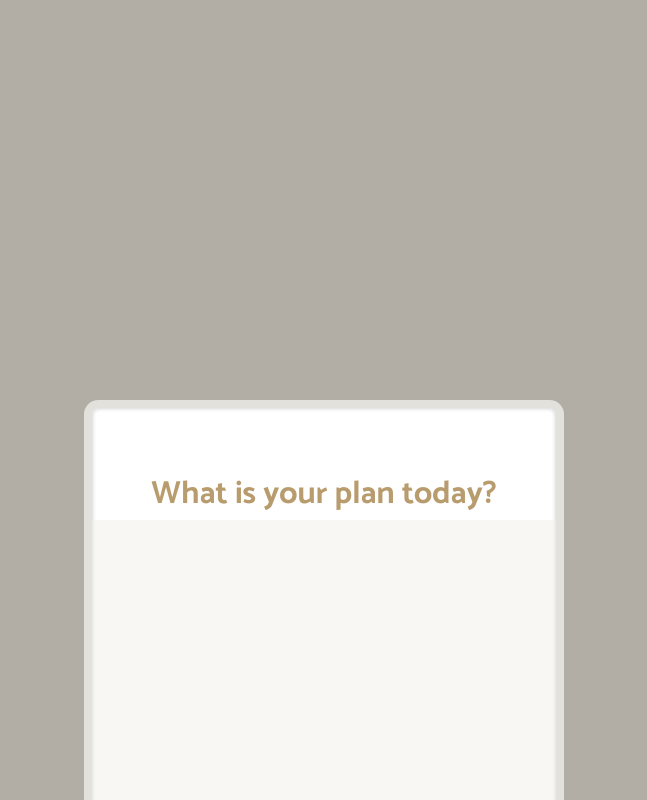
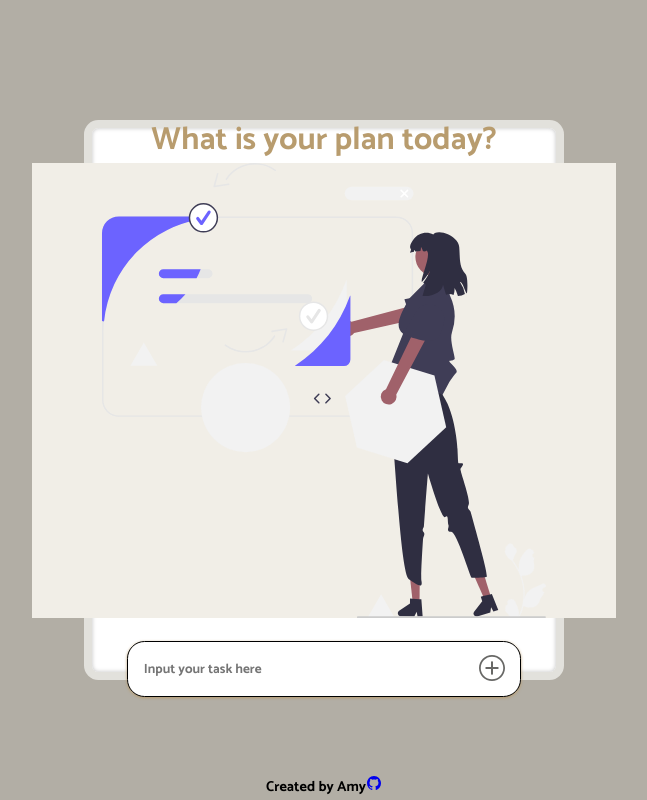
Before and after one commit to amyrasl/my-todolist, a React (Create React App) app: page / in a window 1280 px wide. Shown: the top 800 px of the page, without its empty margins (316-963 px from the left). Built offline with nearby package versions, Linux system fonts and the light colour scheme.

Commit message:
2ND COMMITTT
Functions work

```diff
--- a/package.json
+++ b/package.json
@@ -8,7 +8,9 @@
     "@testing-library/user-event": "^13.5.0",
     "react": "^18.2.0",
     "react-dom": "^18.2.0",
+    "react-icons": "^4.12.0",
     "react-scripts": "5.0.1",
+    "uuid": "^9.0.1",
     "web-vitals": "^2.1.4"
   },
   "scripts": {
--- a/src/App.css
+++ b/src/App.css
@@ -1,47 +1,112 @@
 .App {
-  text-align: center;
-}
-
-h1 {
-  color: #b89c6e;
-  font-size: 2rem;
-  margin-top: 60px;
+  /* text-align: center; */
+  align-content: center;
 }
 
 .todowrapper {
-  margin-top: 5rem;
   width: 30rem;
   height: 35rem;
   border-radius: 0.9rem;
   border: 8px solid #e2e1dc;
   background: #fff;
   box-shadow: 0px 0px 4px 0px rgba(0, 0, 0, 0.25) inset;
+  display: flex;
+  flex-direction: column;
+  justify-content: center;
+  align-items: center;
+}
+
+h1 {
+  color: #b89c6e;
+  font-size: 2rem;
+  height: 15%;
+  align-self: center;
+  padding-top: 2rem;
+}
+
+.imageclass {
+  background-color: #f1eee7;
+}
+
+.todo-container {
+  width: 100%;
+  height: 75%;
+  background-color: #f1eee7ba;
+  /* display: flex; */
+  /* flex-direction: column; */
+  /* align-items: center; */
+  overflow-y: auto;
+}
+
+.todo-row {
+  /* width: 100%; */
+  /* background-color: red; */
+  border-bottom: 2px solid #cfcfcf;
+  display: flex;
+  justify-content: center;
+  align-items: center;
+  gap: 0.5rem;
+  padding: 0.5rem;
+  margin-top: 1.2rem;
+}
+
+.todo-content {
+  width: 70%;
 }
 
 .todoform {
-  padding: 0.75rem;
+  margin: 5%;
+  min-width: 85%;
+  height: 10%;
+  position: relative;
 }
 
 .todo-input {
   outline: none;
   padding: 1rem;
-  width: 90%;
-  height: 3rem;
+  width: 100%;
+  /* display: block; */
+  height: 3.5rem;
   flex-shrink: 0;
-  border-radius: 1.1875rem;
-  border: 1px solid #000;
-  background: #fff;
+  border-radius: 1.1rem;
+  border: 1px solid black;
+  box-shadow: 0 1px 3px 0px #b89c6e;
+  align-self: center;
 }
 
-.todo-input:hover {
-  background-color: rgba(255, 255, 255, 0.45);
-  box-shadow: 0px 4px 20px 0px rgba(0, 0, 0, 0.05);
+input[type="checkbox"] {
+  position: absolute;
+  opacity: 0;
+  cursor: pointer;
 }
 
-.todo-container {
+button {
+  position: absolute;
+  top: 0;
+  right: 0;
+  width: 15%;
+  height: 100%;
+  cursor: pointer;
+  border: none;
+  background: none;
+}
+
+.button-with-icon {
+  display: flex;
+  align-items: center;
+  justify-content: center;
+}
+
+footer {
+  display: flex;
+  justify-content: center;
+  align-items: center;
+  position: absolute;
+  bottom: 0;
+  left: 0;
   width: 100%;
-  height: 20rem;
-  background-color: #f1eee775;
-  /* background-color: red; */
-  /* opacity: 0.46; */
 }
+
+footer > p {
+  font-size: 0.9rem;
+}
--- a/src/App.js
+++ b/src/App.js
@@ -1,10 +1,12 @@
 import "./App.css";
+import { Footer } from "./Components/Footer";
 import { TodoWrapper } from "./Components/TodoWrapper";
 
 function App() {
   return (
     <div className="App">
       <TodoWrapper />
+      <Footer />
     </div>
   );
 }
--- /dev/null
+++ b/src/Components/Footer.js
@@ -0,0 +1,13 @@
+import React from "react";
+import { IoLogoGithub } from "react-icons/io";
+
+export const Footer = () => {
+  return (
+    <footer>
+      <p>Created by Amy</p>
+      <a href="https://github.com/amyrasl" target="blank">
+        <IoLogoGithub />
+      </a>
+    </footer>
+  );
+};
--- a/src/Components/Todo.js
+++ b/src/Components/Todo.js
@@ -1,9 +1,19 @@
 import React from "react";
+import { IoCloseCircleOutline } from "react-icons/io5";
+import { IoSquareOutline } from "react-icons/io5";
+import { IoCheckboxOutline } from "react-icons/io5";
 
-export const Todo = () => {
+export const Todo = ({ task, completedTodo, removeTodo }) => {
   return (
-    <div className="todo-container">
-      <div className="todo"></div>
+    <div className="todo-row">
+      {task.completed ? (
+        <IoCheckboxOutline onClick={() => completedTodo(task.id)} />
+      ) : (
+        <IoSquareOutline onClick={() => completedTodo(task.id)} />
+      )}
+
+      <p className="todo-content">{task.task}</p>
+      <IoCloseCircleOutline onClick={() => removeTodo(task.id)} />
     </div>
   );
 };
--- a/src/Components/TodoForm.js
+++ b/src/Components/TodoForm.js
@@ -1,13 +1,33 @@
-import React from "react";
+import React, { useState } from "react";
+import { IoIosAddCircleOutline } from "react-icons/io";
+import { IconContext } from "react-icons";
 
-export const TodoForm = () => {
+export const TodoForm = ({ addTodos }) => {
+  const [value, setValue] = useState("");
+  const handleSubmit = (event) => {
+    event.preventDefault();
+    addTodos(value);
+    setValue("");
+  };
   return (
-    <form className="todoform">
+    <form className="todoform" onSubmit={handleSubmit}>
       <input
         type="text"
         className="todo-input"
         placeholder="Input your task here"
+        value={value}
+        onChange={(e) => setValue(e.target.value)}
       />
+      <button type="submit" className="button-with-icon">
+        <IconContext.Provider
+          value={{
+            color: "#686866",
+            size: "2rem",
+          }}
+        >
+          <IoIosAddCircleOutline />
+        </IconContext.Provider>
+      </button>
     </form>
   );
 };
--- a/src/Components/TodoWrapper.js
+++ b/src/Components/TodoWrapper.js
@@ -1,13 +1,58 @@
-import React from "react";
+import React, { useState } from "react";
 import { TodoForm } from "./TodoForm";
 import { Todo } from "./Todo";
+import { v4 as uuidv4 } from "uuid";
 
 export const TodoWrapper = () => {
+  const [todos, setTodos] = useState([]);
+
+  const addTodos = (todo) => {
+    setTodos([
+      ...todos,
+      {
+        id: uuidv4(),
+        task: todo,
+        completed: false,
+        isEditing: false,
+      },
+    ]);
+  };
+
+  const completedTodo = (id) => {
+    setTodos(
+      todos.map((todo) =>
+        todo.id === id ? { ...todo, completed: !todo.completed } : todo
+      )
+    );
+  };
+
+  const removeTodo = (id) => {
+    setTodos(todos.filter((todo) => todo.id !== id));
+  };
+
   return (
     <div className="todowrapper">
       <h1>What is your plan today?</h1>
-      <Todo />
-      <TodoForm />
+      {todos.length === 0 && (
+        <img
+          className="imageclass"
+          src="\content.svg"
+          alt="My Happy SVG"
+          width="584px"
+          height="454.64px"
+        />
+      )}
+      <div className="todo-container">
+        {todos.map((todo) => (
+          <Todo
+            task={todo}
+            key={todo.id}
+            completedTodo={completedTodo}
+            removeTodo={removeTodo}
+          />
+        ))}
+      </div>
+      <TodoForm addTodos={addTodos} />
     </div>
   );
 };
--- a/src/index.css
+++ b/src/index.css
@@ -8,7 +8,7 @@
 }
 
 body {
-  min-height: 100vw;
+  min-height: 100vh;
   /* overflow: hidden; */
   background-color: #b2aea5;
   display: flex;
```
Also changed, not shown: public/content.svg (added), 1 other file (tests, documents, lock files or other folders).
